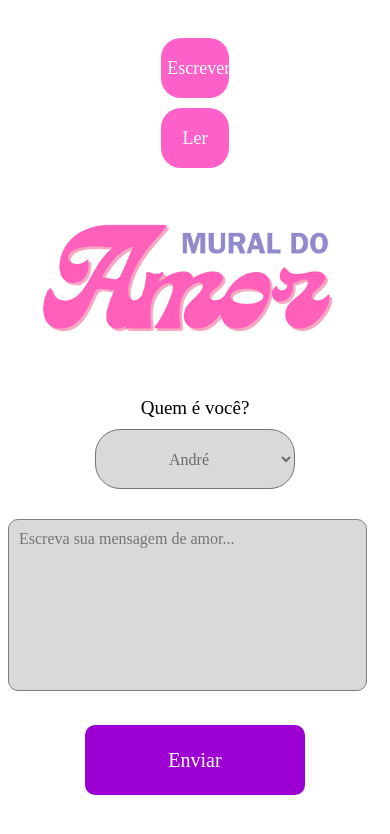
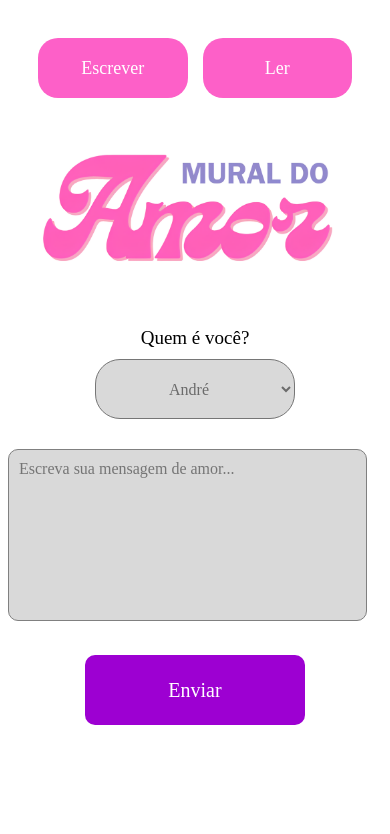
Before and after one commit to andre55z/Mural-Do-Amor-frontend, a React (Vite) app in the folder frontend/: page / in a window 390 px wide. Shown: the top 834 px of the page. Built offline with nearby package versions, Linux system fonts and the light colour scheme; no server answers; a web font is replaced by a local one.

Commit message:
Commit de atualização do estilo no mobile

```diff
--- a/frontend/src/components/Navbar.css
+++ b/frontend/src/components/Navbar.css
@@ -1,22 +1,29 @@
 .btns {
   display: flex;
-  flex-direction: column;
+  flex-direction: row; /* manter lado a lado */
+  justify-content: center;
   align-items: center;
-  gap: 10px;
-  margin: 10px 0;
+  gap: 15px;
+  flex-wrap: wrap; /* se não couber, quebra bonitinho */
+  padding: 10px;
+  width: 100%;
+  box-sizing: border-box;
 }
 
 .btns #btnesc,
 .btns #btnler {
   background-color: #fd60c8;
   font-family: 'Marko One', serif;
-  width: 90%;
-  max-width: 220px;
+  flex: 1 1 40%; /* permite que cresça até certo ponto */
+  min-width: 130px; /* não deixa ficar minúsculo */
+  max-width: 200px;
   height: 60px;
   border-radius: 20px;
   font-size: 18px;
   color: white;
   border: none;
+  text-align: center;
+  padding: 10px;
 }
 
 #btnesc:focus,
--- a/frontend/src/components/Popup.css
+++ b/frontend/src/components/Popup.css
@@ -1,46 +1,54 @@
-.Popup{
+.Popup {
   display: flex;
+  flex-direction: column;
   align-items: center;
   justify-content: center;
-    width: 400px;
-    height: 100px;
+  width: 90%;
+  max-width: 500px;
+  min-height: 100px;
   background-color: rgb(255, 101, 101);
   border: 3px solid rgb(255, 0, 0);
   font-family: 'Marko One', serif;
   text-align: center;
-    width: 500px;
+  padding: 10px;
   border-radius: 10px;
+  box-sizing: border-box;
+  margin: 0 auto;
 }
 
-#btnspopup, #cancelar, #excluir{
-    gap: 100px;
+#btnspopup {
   display: flex;
+  justify-content: center;
   align-items: center;
-    justify-content: center;
+  gap: 15px;
+  flex-wrap: wrap;
+  margin-top: 10px;
+}
+
+#excluir, #cancelar {
+  width: 90px;
+  height: 35px;
   border-radius: 7px;
   font-family: 'Marko One', serif;
-    font-size: 12px;
+  font-size: 14px;
+  border: none;
+  color: white;
 }
 
-#excluir, #cancelar{
-    width: 90px;
-    height: 30px;
-
-}
-#excluir{
+#excluir {
   background-color: red;
 }
 
-#cancelar{
+#cancelar {
   background-color: blueviolet;
 }
 
-#cancelar:hover{
+#cancelar:hover {
   background-color: rgb(162, 102, 218);
-    transition: all 0.5s ease;
+  transition: all 0.3s ease;
 }
 
-#excluir:hover{
+#excluir:hover {
   background-color: rgb(253, 56, 56);
-    transition: all 0.5s ease;
+  transition: all 0.3s ease;
 }
```
Lines whose indentation alone changed are shown as unchanged.
